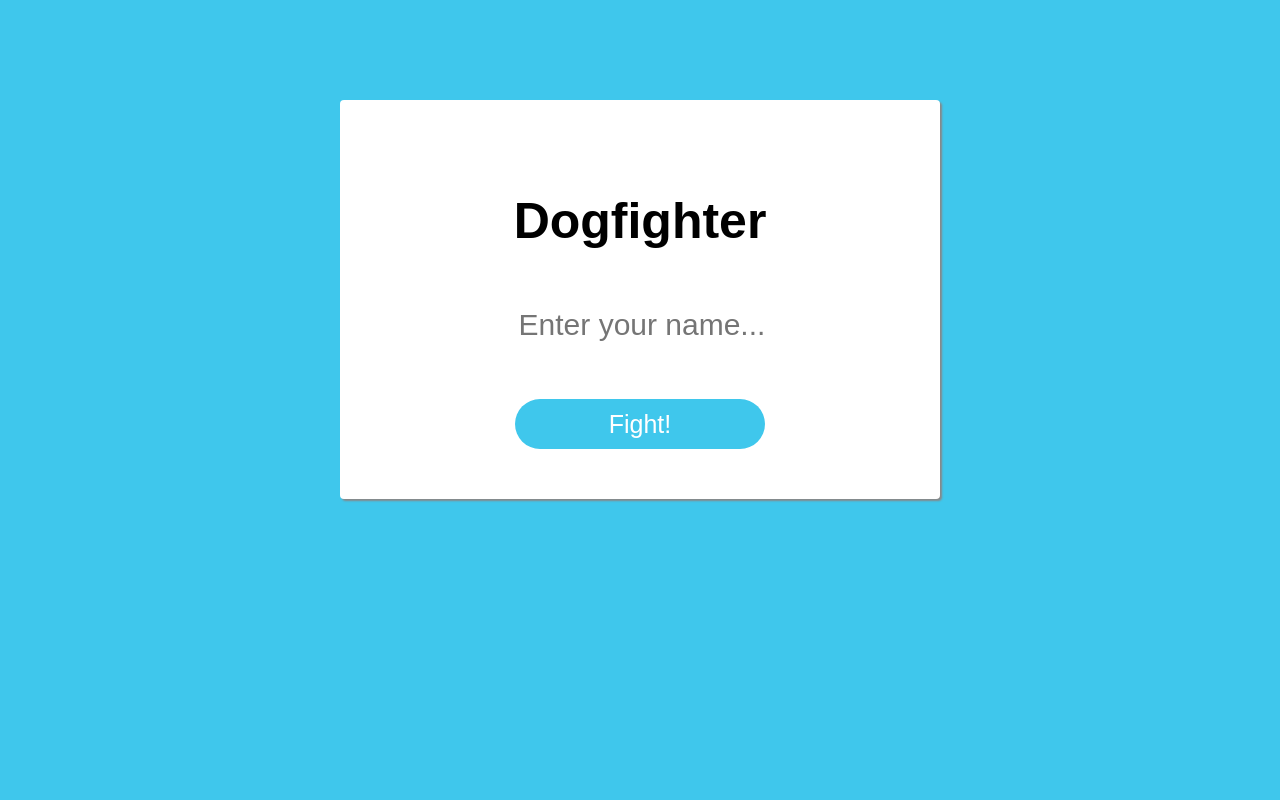
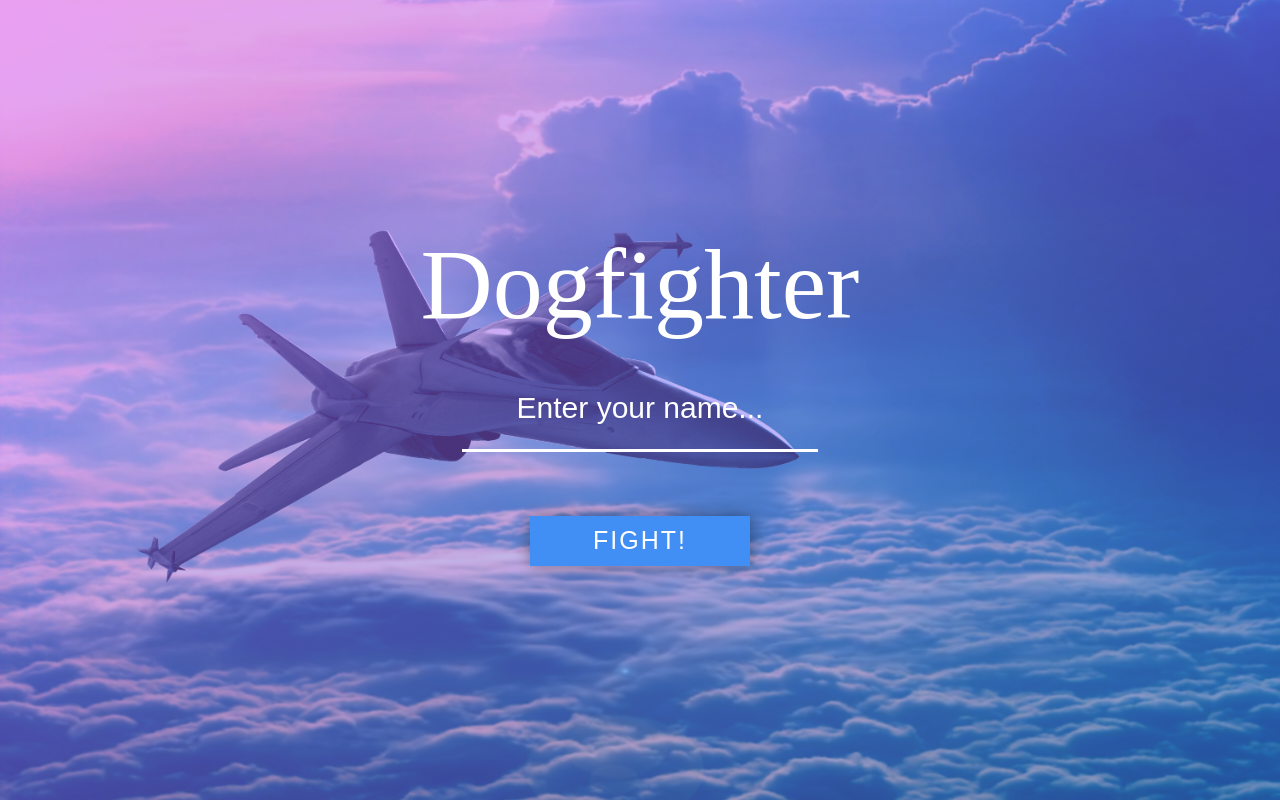
Before and after one commit to wolzey/dogfight-web, a website: page game/index.html in a window 1280 px wide. Drawn offline with nearby package versions, Linux system fonts and the light colour scheme; no server answers; a web font is replaced by a local one.

Commit message:
pimp out the landing page.

```diff
--- a/game/css/main.css
+++ b/game/css/main.css
@@ -1,53 +1,128 @@
+/* http://meyerweb.com/eric/tools/css/reset/
+   v2.0 | 20110126
+   License: none (public domain)
+*/
+
+html, body, div, span, applet, object, iframe,
+h1, h2, h3, h4, h5, h6, p, blockquote, pre,
+a, abbr, acronym, address, big, cite, code,
+del, dfn, em, img, ins, kbd, q, s, samp,
+small, strike, strong, sub, sup, tt, var,
+b, u, i, center,
+dl, dt, dd, ol, ul, li,
+fieldset, form, label, legend,
+table, caption, tbody, tfoot, thead, tr, th, td,
+article, aside, canvas, details, embed,
+figure, figcaption, footer, header, hgroup,
+menu, nav, output, ruby, section, summary,
+time, mark, audio, video {
+    margin: 0;
+    padding: 0;
+    border: 0;
+    font-size: 100%;
+    font: inherit;
+    vertical-align: baseline;
+}
+/* HTML5 display-role reset for older browsers */
+article, aside, details, figcaption, figure,
+footer, header, hgroup, menu, nav, section {
+    display: block;
+}
+body {
+    line-height: 1;
+}
+ol, ul {
+    list-style: none;
+}
+blockquote, q {
+    quotes: none;
+}
+blockquote:before, blockquote:after,
+q:before, q:after {
+    content: '';
+    content: none;
+}
+table {
+    border-collapse: collapse;
+    border-spacing: 0;
+}
+
+body {
+    font-family: 'fira-sans', sans-serif;
+    background-image: url(/assets/awesome-jet.jpeg);
+    background-size: cover;
+}
+
+.landing {
+    align-items: center;
+    background: linear-gradient(to bottom right, rgba(215, 66, 244, .5), rgba(65, 143, 244, .5));
+    display: flex;
+    height: 100%;
+    justify-content: center;
+    position: absolute;
+    width: 100%;
+}
+
 .name-wrapper {
-    margin: 100px auto;
-    text-align: center;
-    max-width: 500px;
-    background: #FFF;
-    border-radius: 4px;
-    padding: 50px;
-    box-shadow: 2px 2px 2px #888888;
+    justify-content: center;
+    display: flex;
+    flex-direction: column;
+    padding:3rem;
 }
 
 .dogfighter-button {
+    background: rgb(65, 143, 244);
+    border: none;
+    box-shadow: 0 0 1rem rgba(0, 0, 0, .4);
+    color: white;
+    cursor: pointer;
+    font-size: 25px;
+    height: 50px;
+    letter-spacing: 2px;
+    outline: none;
+    transition: 0.5s ease all;
+    text-transform: uppercase;
     width: 50%;
-    border-radius: 25px;
-    margin-top: 50px;
-    font-size: 25px;
-    background: #3FC7EC;
-    height: 50px;
-    color: white;
-    outline: none;
-    border: none;
-    transition: 0.5s ease all;
 }
 
 .dogfighter-button:hover {
     transform: scale(1.1, 1.1)
 }
 
-body {
-    font-family: sans-serif;
-    background: #3FC7EC;
+.name-wrapper input {
+    background: none;
+    border: none;
+    border-bottom: 3px solid white;
+    color: white;
+    height: 5rem;
+    font-size: 30px;
+    margin-bottom: 4rem;
+    text-align: center;
+    width: 80%;
 }
 
-.name-wrapper input {
-    margin-top: 10px;
-    width: 100%;
-    height: 46px;
-    border: none;
-    text-align: center;
-    font-size: 30px;
-    color: gray;
+.name-wrapper input::-webkit-input-placeholder {
+    color: white;
 }
 
 .name-wrapper input:focus {
     outline: none;
 }
 
-.name-wrapper label {
-    float: left
+.name-wrapper form {
+    align-items: center;
+    display: flex;
+    flex-direction: column;
+    justify-content: center;
 }
 
 h2 {
-    font-size: 50px;
+    color: white;
+    font-family: 'flood-std';
+    font-size: 100px;
+    margin-bottom: 2rem;
 }
+
+canvas {
+    position: relative;
+}
--- a/game/index.html
+++ b/game/index.html
@@ -11,24 +11,17 @@
     <script src="js/client.js"></script>
     <script src="js/playerJet.js"></script>
     <script src="js/enemyJet.js"></script>
+    <link rel="stylesheet" href="https://use.typekit.net/uil6zea.css">
     <link rel="stylesheet" href="css/main.css" />
   </head>
   <body>
-    <div>
+    <div class="landing">
       <div class="name-wrapper" id="get-name">
-        <div class="name-header">
-          <h2>Dogfighter</h2>
-        </div>
-        <div class="name-body">
-          <form>
-            <div class="form-group">
-              <input id="user_name" class="form-control dogfight-input" placeholder="Enter your name..." required />
-            </div>
-            <div class="button-group">
-              <button type="submit" class="dogfighter-button" id="fight">Fight!</button>
-            </div>
-          </form>
-        </div>
+        <h2>Dogfighter</h2>
+        <form>
+          <input id="user_name" class="form-control dogfight-input" placeholder="Enter your name..." required />
+          <button type="submit" class="dogfighter-button" id="fight">Fight!</button>
+        </form>
       </div>
     </div>
     <script>
```
Also changed, not shown: game/assets/awesome-jet.jpeg (added).
